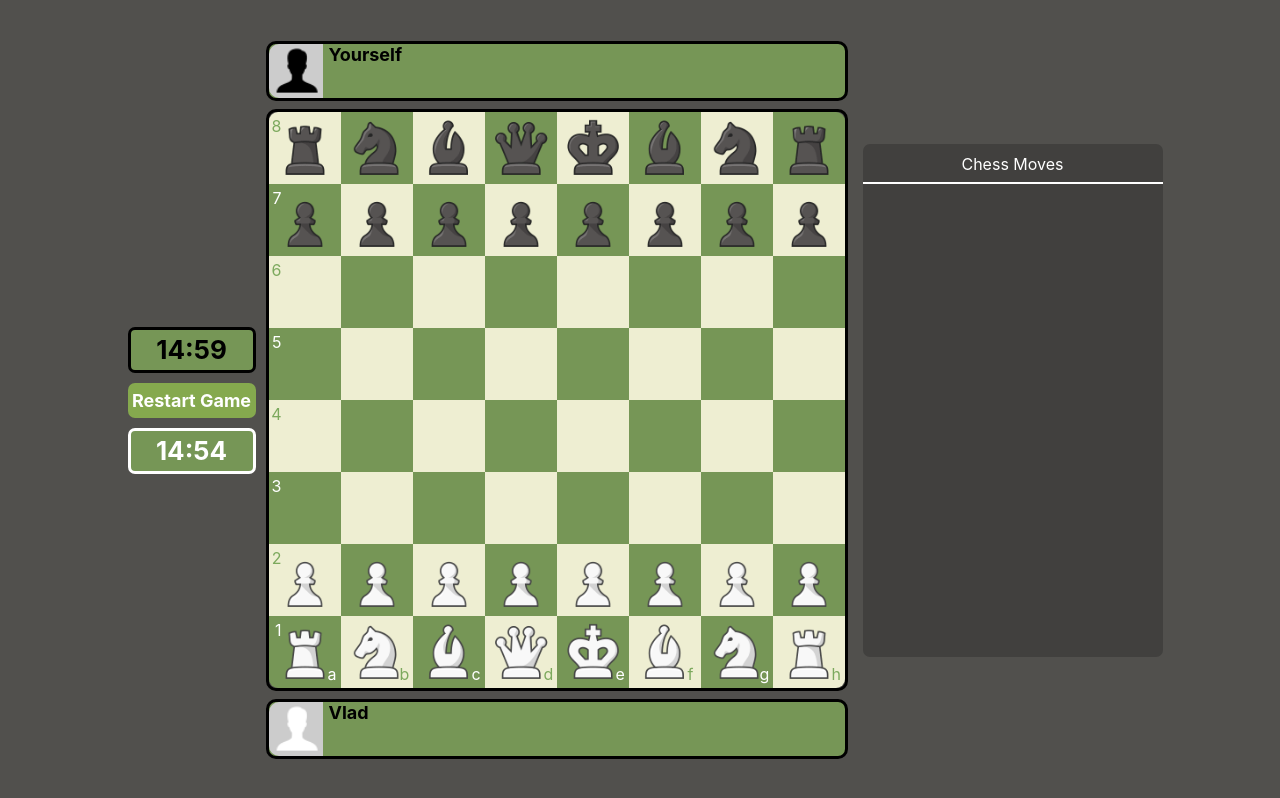
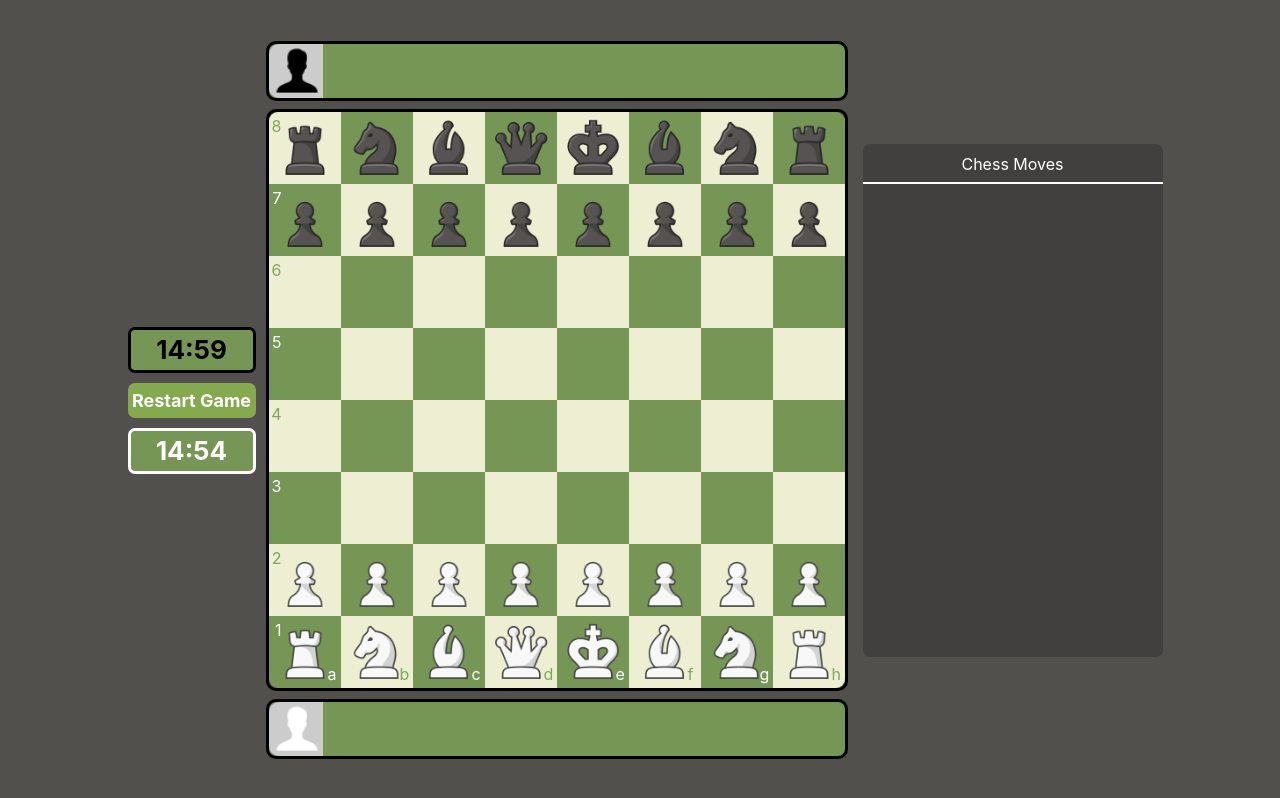
Before and after one commit to Vladocpro/ChessOldVersion, a React (Create React App) app: page / in a window 1280 px wide. Built offline with nearby package versions, Linux system fonts and the light colour scheme.

Commit message:
Refactor state with bug

```diff
--- a/src/App.tsx
+++ b/src/App.tsx
@@ -9,21 +9,15 @@ import Popup from "./components/Popup";
 import TurnHistory from "./components/TurnHistory";
 import {useDispatch, useSelector} from "react-redux";
 import {RootState} from "./redux/store";
-import {setBoard} from "./redux/slices/boardSlices";
+import {setBoard, switchCurrentPlayer} from "./redux/slices/globalSlice";
+import {resetBlockingCells} from "./logic/boardLogic";
 
 function App () {
-  const board = useSelector((state :RootState) => state.global.board);
-  // Player name integration !!!
-  const [whitePlayer, setWhitePlayer] = useState(new Player(Colors.WHITE, "Vlad"));
-  const [blackPlayer, setBlackPlayer] = useState(new Player(Colors.BLACK, "Yourself"));
-  const [currentPlayer, setCurrentPlayer] = useState<Player | null>(null);
-  const [playersNames, setPlayersNames] = useState<String[]>(["Yourself","Vlad"]);
-
+  const {board, players} = useSelector((state :RootState) => state.global);
   const dispatch = useDispatch();
 
   useEffect(()=> {
     restart();
-    setCurrentPlayer(whitePlayer);
   }, [])
 
 
@@ -32,41 +26,20 @@ function App () {
     const newBoard = new Board();
     newBoard.initCells();
     newBoard.addFigures();
-       const cells = newBoard.getCells();
-       // reset blockingCells
-       for (let i = 0; i < 8; i++) {
-          for (let j = 0; j < 8; j++) {
-             cells[i][j].setBlockingKing(Colors.BLACK, false);
-             cells[i][j].setBlockingKing(Colors.WHITE, false);
-             if(cells[i][j].figure) { // @ts-ignore
-                cells[i][j].figure.cellsToMove = [];
-             }
-          }
-       }
     dispatch(setBoard(newBoard));
-       swapPlayer();
+    dispatch(switchCurrentPlayer())
   }
 
-  function swapPlayer() {
-    setCurrentPlayer(currentPlayer?.color === Colors.WHITE ? blackPlayer : whitePlayer)
-  }
 
 
   return (
     <div className='app'>
         <Timer
-            color={Colors.BLACK}
             restart={restart}
-            currentPlayer={currentPlayer}
-            playersNames={playersNames}
         />
       <BoardComponent
-      setBoard={setBoard}
-      currentPlayer={currentPlayer}
-      swapPlayer={swapPlayer}
       lostBlackFigures={board.lostBlackFigures}
       lostWhiteFigures={board.lostWhiteFigures}
-      playersNames={playersNames}
       handleRestart={restart}
       />
       <TurnHistory
--- a/src/components/BoardComponent.tsx
+++ b/src/components/BoardComponent.tsx
@@ -2,35 +2,31 @@ import React, {FC, useEffect, useState} from 'react'
 import {Board} from '../models/Board'
 import CellComponent from './CellComponent';
 import {Cell} from "../models/Cell";
-import {Player} from "../models/Player";
 import NameField from "./NameField";
 import {Figure, FigureNames} from "../models/figures/Figure";
 import {Colors} from "../models/Colors";
 import Popup from "./Popup";
 import {getKing} from "../logic/boardLogic";
-import {useSelector} from "react-redux";
+import {useDispatch, useSelector} from "react-redux";
 import {RootState} from "../redux/store";
+import {setBoard, setShowPopup, switchCurrentPlayer} from "../redux/slices/globalSlice";
 
 interface BoardProps {
-   setBoard: (board: Board) => void;
-   currentPlayer : Player | null;
-   swapPlayer: ()=>void;
    lostBlackFigures: Figure[];
    lostWhiteFigures: Figure[];
-   playersNames: String[];
    handleRestart: ()=>void;
 }
 
-const BoardComponent: FC<BoardProps> = ({setBoard, currentPlayer, swapPlayer, lostBlackFigures, lostWhiteFigures, playersNames, handleRestart}) => {
-    const [selectedCell, setSelectedCell] = useState<Cell | null>(null);
+const BoardComponent: FC<BoardProps> = ({  lostBlackFigures, lostWhiteFigures, handleRestart}) => {
+      const [selectedCell, setSelectedCell] = useState<Cell | null>(null);
     // const [figureAttackingKing, setFigureAttackingKing] = useState<Figure | null>(null);
       let figureAttackingKing :Figure | null = null;
-      const [winningPopup, setWinningPopup] = useState<boolean>(false)
-      const board = useSelector((state :RootState) => state.global.board);
+      const {board, showPopup, players} = useSelector((state :RootState) => state.global);
+      const dispatch = useDispatch()
 
      function click(cell : Cell) {
         //  selectingCell
-        if(cell.figure?.color === currentPlayer?.color) {
+        if(cell.figure?.color === players.currentPlayer.color) {
             cell.figure?.getAvailableCells();
             // possible bug with check because of availability cells
             if(selectedCell) board.unHighlightCells(selectedCell);
@@ -49,11 +45,11 @@ const BoardComponent: FC<BoardProps> = ({setBoard, currentPlayer, swapPlayer, lo
                     if(figureAttackingKing !== null) {
                         if(gameStatus()?.bool) {
                             // updateBoard();
-                           setWinningPopup(true)
+                           dispatch(setShowPopup(true));
                            handleRestart();
                         }
                     }
-                        swapPlayer();
+                        dispatch(switchCurrentPlayer())
                         setSelectedCell(null);
                         updateBoard();
                         board.getCells();
@@ -194,16 +190,16 @@ const BoardComponent: FC<BoardProps> = ({setBoard, currentPlayer, swapPlayer, lo
     }
 
     function updateBoard() {
-       const newBoard = structuredClone(board)
-       setBoard(newBoard)
+       const newBoard : Board = structuredClone(board)
+       dispatch(setBoard(newBoard))
     }
 
   return (
       <div>
          {
-            winningPopup && <Popup currentPlayer={currentPlayer} playersNames={playersNames} handleRestart={handleRestart} setPopup={setWinningPopup} subTitle="by Checkmate"/>
+            showPopup && <Popup  handleRestart={handleRestart}  subTitle="by Checkmate"/>
          }
-          <NameField color={Colors.BLACK} currentPlayer={currentPlayer} name={playersNames[0]} lostWhiteFigures={lostWhiteFigures} lostBlackFigures={lostBlackFigures}/>
+          <NameField color={Colors.BLACK}  lostWhiteFigures={lostWhiteFigures} lostBlackFigures={lostBlackFigures}/>
           <div className='board' >
               {board.cells.map((row, index) =>
                   <React.Fragment key={index}>
@@ -218,7 +214,7 @@ const BoardComponent: FC<BoardProps> = ({setBoard, currentPlayer, swapPlayer, lo
                   </React.Fragment>
               )}
           </div>
-          <NameField color={Colors.WHITE} currentPlayer={currentPlayer} name={playersNames[1]} lostBlackFigures={lostBlackFigures} lostWhiteFigures={lostWhiteFigures}/>
+          <NameField color={Colors.WHITE}  lostBlackFigures={lostBlackFigures} lostWhiteFigures={lostWhiteFigures}/>
       </div>
 
   );
--- a/src/components/NameField.tsx
+++ b/src/components/NameField.tsx
@@ -3,19 +3,18 @@ import {Player} from "../models/Player";
 import {Colors} from "../models/Colors";
 import LostFigures from "./LostFigures";
 import {Figure} from "../models/figures/Figure";
+import {useSelector} from "react-redux";
+import {RootState} from "../redux/store";
 const ub = require("../assets/ub.png");
 const uw = require("../assets/uw.png");
 interface NameFieldProps {
     color: Colors;
-    currentPlayer : Player | null;
     lostBlackFigures : Figure[];
     lostWhiteFigures : Figure[];
-    name: String;
 }
-const NameField: FC<NameFieldProps> = ({color, lostBlackFigures,lostWhiteFigures,name})  => {
-    // window.localStorage.clear();
-    // if(window.localStorage.getItem("name1"))  window.localStorage.setItem("name2" , `${name}`);
-    // else   window.localStorage.setItem("name1" , `${name}`);
+const NameField: FC<NameFieldProps> = ({color, lostBlackFigures,lostWhiteFigures})  => {
+    const  players = useSelector((state :RootState) => state.global.players);
+
     let names = [];
     function pushNames() {
         if(names.length <= 2)
@@ -30,7 +29,7 @@ const NameField: FC<NameFieldProps> = ({color, lostBlackFigures,lostWhiteFigures
                     : <img src={uw} style={{width: "54px", height: "54px", borderRadius: "10px 0 0 10px"}} alt=""/>
                 }
                 <div>
-                    <span className="nameSpan">{name}</span>
+                    <span className="nameSpan">{Colors.BLACK ? players.blackPlayer.name : players.whitePlayer.name}</span>
                     {color === Colors.WHITE
                         ? <LostFigures figures={lostBlackFigures}/>
                         : <LostFigures figures={lostWhiteFigures}/>
--- a/src/components/Popup.tsx
+++ b/src/components/Popup.tsx
@@ -1,26 +1,29 @@
 import React, {FC} from 'react';
 import {Player} from "../models/Player";
 import {Colors} from "../models/Colors";
+import {useDispatch, useSelector} from "react-redux";
+import {RootState} from "../redux/store";
+import {setShowPopup} from "../redux/slices/globalSlice";
 
 interface PopupProps{
-    currentPlayer: Player | null;
-    playersNames: String[];
     handleRestart: ()=> void;
-    setPopup: (bool : boolean)=>void;
     subTitle: string;
 }
 
-const Popup: FC<PopupProps> = ({currentPlayer, playersNames, handleRestart, setPopup, subTitle}) => {
+const Popup: FC<PopupProps> = ({handleRestart, subTitle}) => {
+    const players = useSelector((state: RootState) => state.global.players)
+    const dispatch = useDispatch()
+
     return (
     <div className="popup">
         <div className="popupBox">
             <div className="popupHeader">
-                <h2 className="popupTitle">{currentPlayer?.color === Colors.WHITE ? playersNames[0]: playersNames[1]} Won!</h2>
+                <h2 className="popupTitle">{players.currentPlayer.name} Won!</h2>
                 <h2 className="popupSubTitle">{subTitle}</h2>
             </div>
             <button className="popupClose" onClick={() => {
                 handleRestart();
-                setPopup(false);
+                dispatch(setShowPopup(false));
             }}>Restart Game</button>
         </div>
     </div>
--- a/src/components/Timer.tsx
+++ b/src/components/Timer.tsx
@@ -1,25 +1,28 @@
 import React, {FC, useEffect, useRef, useState} from 'react';
-import {Player} from "../models/Player";
 import {Colors} from "../models/Colors";
 import Popup from "./Popup";
+import {useDispatch, useSelector} from "react-redux";
+import {RootState} from "../redux/store";
+import {setShowPopup} from "../redux/slices/globalSlice";
+
 interface TimerProps {
-    currentPlayer: Player | null;
-    color : Colors;
     restart: () => void;
-    playersNames: String[];
 }
 
-const Timer: FC<TimerProps> = ({currentPlayer, color,restart, playersNames}) => {
+const Timer: FC<TimerProps> = ({restart}) => {
     const[blackTime, setBlackTime] = useState<number>(899);
     const[whiteTime, setWhiteTime] = useState<number>(899);
-    const [popup, setPopup] = useState(false);
     const timer = useRef<null | ReturnType<typeof setInterval>>()
+    const players = useSelector((state: RootState) => state.global.players)
+    const popup = useSelector((state: RootState) => state.global.showPopup)
+    const dispatch = useDispatch()
 
     useEffect(() => {
         // if(whiteTime > 0 && blackTime > 0)    // if something goes wrong after checkmate unslash this
             startTimer(true);
         // else startTimer(false)
-    }, [currentPlayer])
+    }, [players.currentPlayer])
+
     useEffect(() => {
         if(whiteTime <= 0 || blackTime <= 0) startTimer(false);
         switchWaiter()
@@ -29,7 +32,7 @@ const Timer: FC<TimerProps> = ({currentPlayer, color,restart, playersNames}) =>
             clearInterval(timer.current)
         }
         if(!going)  return;
-        const callback = currentPlayer?.color === Colors.WHITE ? decrementWhiteTime : decrementBlackTime
+        const callback = players.currentPlayer.color === Colors.WHITE? decrementWhiteTime : decrementBlackTime
         timer.current = setInterval(callback, 1000)
     }
     function switchWaiter() {
@@ -46,16 +49,17 @@ const Timer: FC<TimerProps> = ({currentPlayer, color,restart, playersNames}) =>
     const handleRestart = ()=> {
         setBlackTime(899);
         setWhiteTime(899);
-        setPopup(false);
+        dispatch(setShowPopup(false))
         restart();
         startTimer(true);
     }
     function popupSwitch() {
         // setPopup(!!popup)
         if(!popup)  {
-            setPopup(true);
+            dispatch(setShowPopup(true))
         }
-        else setPopup(false);
+        else dispatch(setShowPopup(false))
+
     }
 
 
@@ -63,40 +67,27 @@ const Timer: FC<TimerProps> = ({currentPlayer, color,restart, playersNames}) =>
         <div>
             <div className="timer">
                 <div  className="timerChildren">
-                    {(() => {
-                        if (blackTime % 60 < 10) {
-                            return (
-                                <h2 className="timerSpan">{Math.floor(blackTime / 60)}:0{blackTime % 60}</h2>
-                            )
-                        } else if (blackTime % 60 >= 10) {
-                            return (
-                                <h2 className="timerSpan">{Math.floor(blackTime / 60)}:{blackTime % 60}</h2>
-                            )
-                        }
-                    })()}
+                    {
+                        blackTime % 60 >= 10 ?
+                            <h2 className="timerSpan">{Math.floor(blackTime / 60)}:{blackTime % 60}</h2>
+                         :
+                            <h2 className="timerSpan">{Math.floor(blackTime / 60)}:0{blackTime % 60}</h2>
+                    }
                 </div>
                 <button onClick={handleRestart} className="restartBtn">Restart Game</button>
                 <div  className="timerChildren">
-                    {(() => {
-                        if (whiteTime % 60 < 10) {
-                            return (
-                                <h2  className="timerSpan">{Math.floor(whiteTime / 60)}:0{whiteTime % 60}</h2>
-                            )
-                        } else if (whiteTime % 60 >= 10) {
-                            return (
-                                <h2  className="timerSpan">{Math.floor(whiteTime / 60)}:{whiteTime % 60}</h2>
-                            )
-                        }
-                    })()}
+                    {
+                        whiteTime % 60 >= 10 ?
+                            <h2 className="timerSpan">{Math.floor(whiteTime / 60)}:{whiteTime % 60}</h2>
+                            :
+                            <h2 className="timerSpan">{Math.floor(whiteTime / 60)}:0{whiteTime % 60}</h2>
+                    }
 
                 </div>
             </div>
             {popup &&
                 <Popup
-                    currentPlayer={currentPlayer}
-                    playersNames={playersNames}
                     handleRestart={handleRestart}
-                    setPopup={setPopup}
                     subTitle="on Time"
                 />
             }
--- a/src/models/Player.ts
+++ b/src/models/Player.ts
@@ -1,11 +1,13 @@
 import {Colors} from "./Colors";
 
 export class Player {
-   color:Colors;
+   color: Colors;
    name: string;
+   isCurrentPlayer: boolean;
 
-    constructor(color: Colors, name: string) {
+    constructor(color: Colors, name: string, isCurrentPlayer: boolean) {
         this.color = color;
         this.name = name;
+        this.isCurrentPlayer = isCurrentPlayer;
     }
 }
--- a/src/redux/slices/boardSlices.ts
+++ /dev/null
@@ -1,24 +0,0 @@
-import {Board} from "../../models/Board";
-import {createSlice, PayloadAction} from "@reduxjs/toolkit";
-
-interface globalState {
-   board: Board
-}
-
-const initialState : globalState= {
-   board: new Board()
-}
-
-
-export const globalSlice = createSlice({
-   name: "global",
-   initialState,
-   reducers: {
-      setBoard: (state, action:PayloadAction<Board>) => {
-         state.board = action.payload
-      }
-   }
-})
-
-export const {setBoard} = globalSlice.actions
-export const globalReducer = globalSlice.reducer;
--- /dev/null
+++ b/src/redux/slices/globalSlice.ts
@@ -0,0 +1,44 @@
+import {Board} from "../../models/Board";
+import {createSlice, PayloadAction} from "@reduxjs/toolkit";
+import {Player} from "../../models/Player";
+import {Colors} from "../../models/Colors";
+
+interface globalState {
+   board: Board,
+   players: { whitePlayer: Player, blackPlayer: Player, currentPlayer: Player },
+   showPopup: boolean
+}
+
+const initialState : globalState= {
+   board: new Board(),
+   players: {whitePlayer: new Player(Colors.WHITE, "", true), blackPlayer: new Player(Colors.BLACK, "", false), currentPlayer: new Player(Colors.WHITE, "", true)},
+   showPopup: false
+}
+
+
+export const globalSlice = createSlice({
+   name: "global",
+   initialState,
+   reducers: {
+      setBoard: (state, action:PayloadAction<Board>) => {
+         state.board = action.payload
+      },
+      switchCurrentPlayer: (state) => {
+         if(state.players.whitePlayer.isCurrentPlayer) {
+            state.players.whitePlayer.isCurrentPlayer = false
+            state.players.blackPlayer.isCurrentPlayer = true
+            state.players.currentPlayer = state.players.blackPlayer;
+         } else {
+            state.players.whitePlayer.isCurrentPlayer = true
+            state.players.blackPlayer.isCurrentPlayer = false
+            state.players.currentPlayer = state.players.whitePlayer;
+         }
+      },
+      setShowPopup: (state, action:PayloadAction<boolean>) => {
+         state.showPopup = action.payload
+      },
+   }
+})
+
+export const {setBoard, switchCurrentPlayer, setShowPopup} = globalSlice.actions
+export const globalReducer = globalSlice.reducer;
--- a/src/redux/store.ts
+++ b/src/redux/store.ts
@@ -1,5 +1,6 @@
 import {configureStore} from "@reduxjs/toolkit";
-import {globalReducer} from "./slices/boardSlices";
+import {globalReducer} from "./slices/globalSlice";
+
 
 export const store = configureStore({
    reducer: {
```
Also changed, not shown: src/logic/boardLogic.ts (+13 -0 lines).
